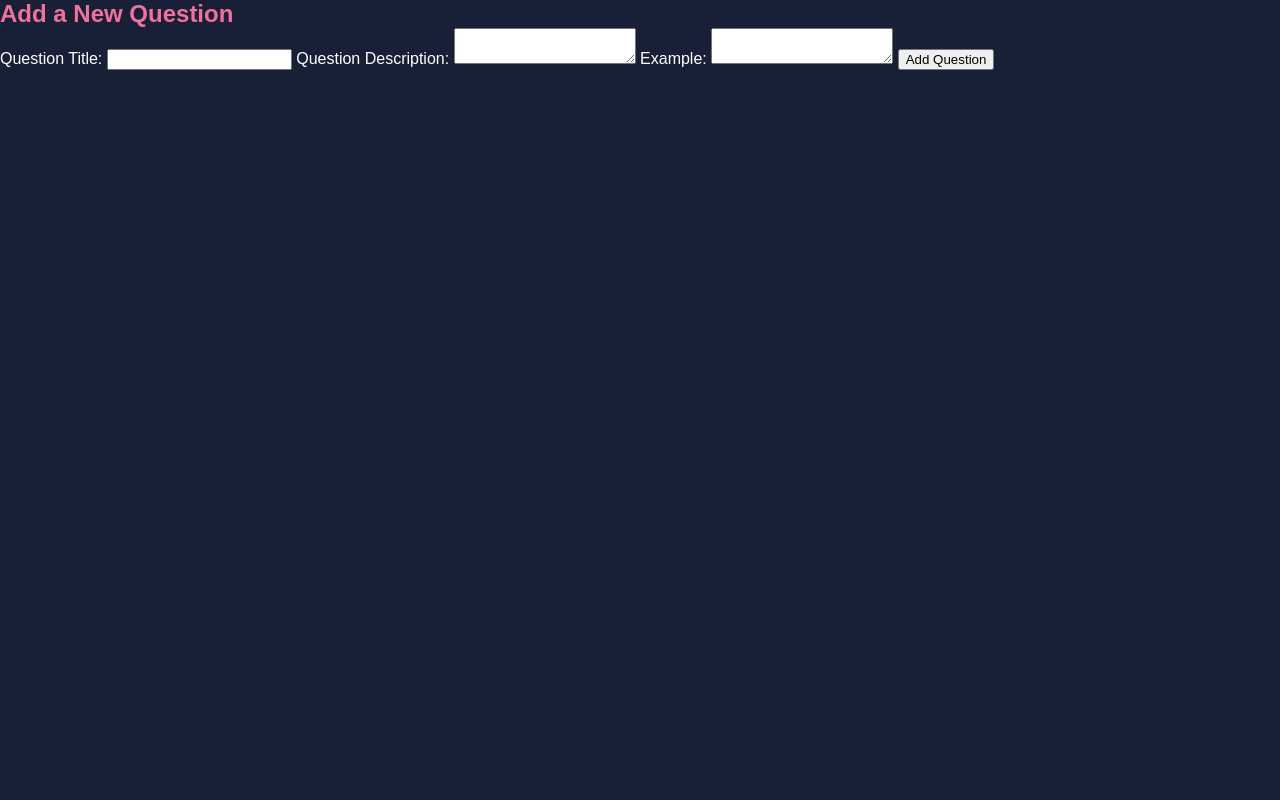
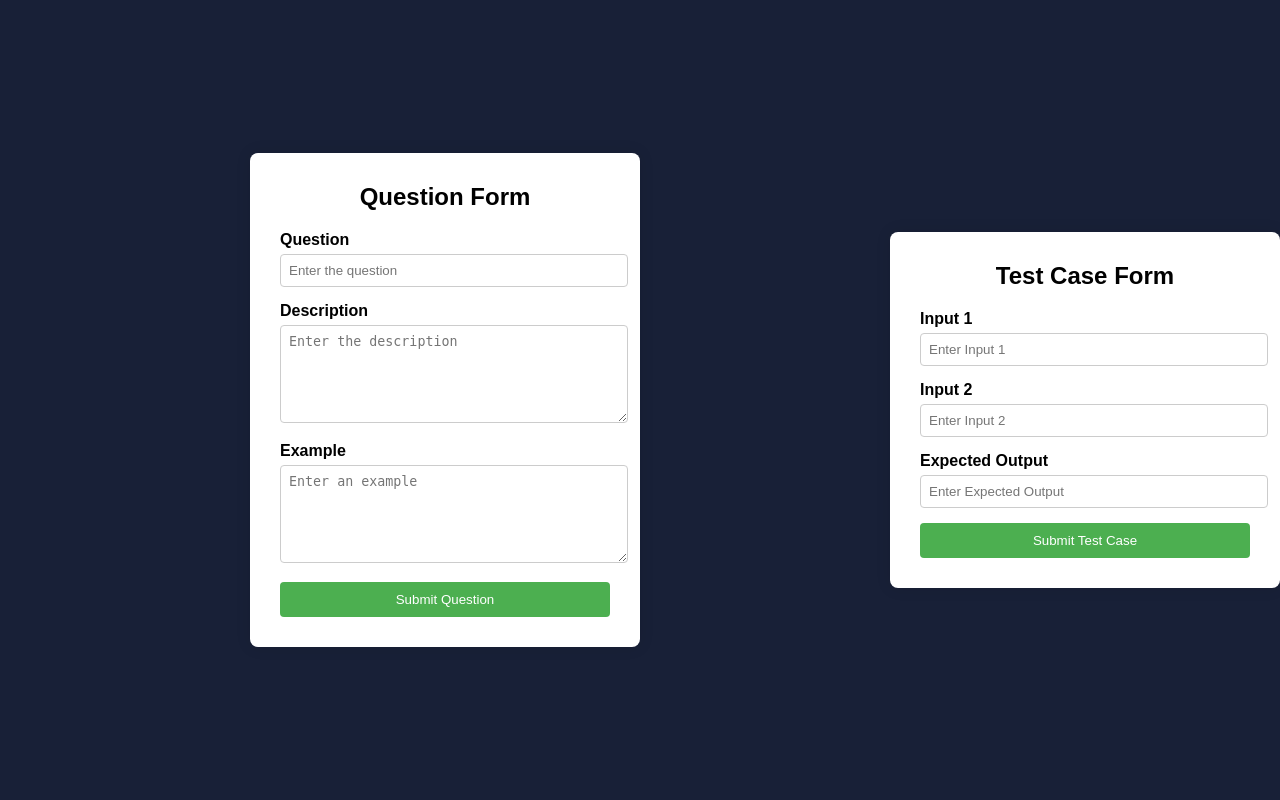
Before and after one commit to gsaiganesh283/makeit-interview-portal, a PHP site: page /add_questions.php in a window 1280 px wide. Run offline with PHP 8.4, Linux system fonts and the light colour scheme.

Commit message:
Created two new forms for adding question and test cases

```diff
--- a/AI/add_questions.php
+++ b/AI/add_questions.php
@@ -1,29 +1,104 @@
 <!DOCTYPE html>
 <html lang="en">
-
 <head>
     <meta charset="UTF-8">
     <meta name="viewport" content="width=device-width, initial-scale=1.0">
-    <title>Add a New Question</title>
-    <link rel="stylesheet" href="styles.css">
+    <title>Question and Test Case Submission</title>
+    <style>
+        body {
+            font-family: Arial, sans-serif;
+            display: flex;
+            flex-direction: row;
+            align-items: center;
+            height: 100vh;
+            background-color: #182037;
+            margin: 0;
+        }
+        .container {
+            background-color: #fff;
+            border-radius: 8px;
+            box-shadow: 0 0 15px rgba(0, 0, 0, 0.1);
+            padding: 20px;
+            width: 350px;
+            margin-left: 250px;
+            padding: 30px;
+        }
+        .container h2 {
+            margin-top: 0;
+            text-align: center;
+        }
+        .form-group {
+            margin-bottom: 15px;
+        }
+        .form-group label {
+            display: block;
+            margin-bottom: 5px;
+            font-weight: bold;
+        }
+        .form-group input,
+        .form-group textarea {
+            width: 100%;
+            padding: 8px;
+            border: 1px solid #ccc;
+            border-radius: 4px;
+        }
+        .form-group textarea {
+            resize: vertical;
+            height: 80px;
+        }
+        .submit-btn {
+            background-color: #4CAF50;
+            color: white;
+            padding: 10px 15px;
+            border: none;
+            border-radius: 4px;
+            cursor: pointer;
+            width: 100%;
+        }
+        .submit-btn:hover {
+            background-color: #45a049;
+        }
+    </style>
 </head>
+<body>
 
-<body>
-    <div class="container">
-        <h1>Add a New Question</h1>
-        <form action="add_question.php" method="POST">
-            <label for="title">Question Title:</label>
-            <input type="text" id="title" name="title" required>
+<div class="container">
+    <h2>Question Form</h2>
+    <form>
+        <div class="form-group">
+            <label for="title">Question</label>
+            <input type="text" id="title" placeholder="Enter the question">
+        </div>
+        <div class="form-group">
+            <label for="description">Description</label>
+            <textarea id="description" placeholder="Enter the description"></textarea>
+        </div>
+        <div class="form-group">
+            <label for="example">Example</label>
+            <textarea id="example" placeholder="Enter an example"></textarea>
+        </div>
+        <button type="submit" class="submit-btn">Submit Question</button>
+    </form>
+</div>
 
-            <label for="description">Question Description:</label>
-            <textarea id="description" name="description" required></textarea>
+<div class="container" style="margin-top: 20px;">
+    <h2>Test Case Form</h2>
+    <form>
+        <div class="form-group">
+            <label for="input1">Input 1</label>
+            <input type="text" id="input1" placeholder="Enter Input 1">
+        </div>
+        <div class="form-group">
+            <label for="input2">Input 2</label>
+            <input type="text" id="input2" placeholder="Enter Input 2">
+        </div>
+        <div class="form-group">
+            <label for="output">Expected Output</label>
+            <input type="text" id="output" placeholder="Enter Expected Output">
+        </div>
+        <button type="submit" class="submit-btn">Submit Test Case</button>
+    </form>
+</div>
 
-            <label for="example">Example:</label>
-            <textarea id="example" name="example"></textarea>
-
-            <button type="submit">Add Question</button>
-        </form>
-    </div>
 </body>
-
 </html>
```
